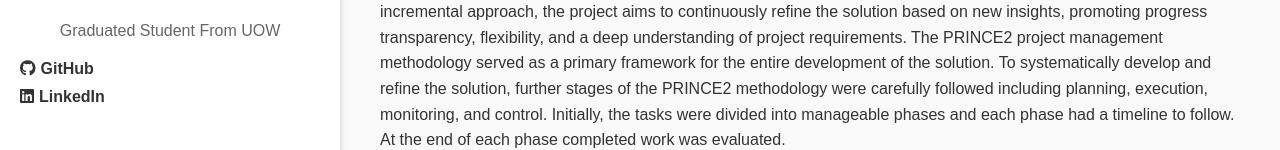
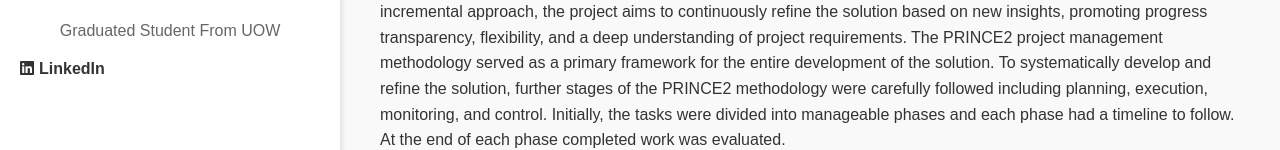
Before and after one commit to ShanukaPasan/shanuka-portfolio, a plain HTML site: page index.html in a window 1280 px wide. Shown: the part 252-402 px from the top of the page. Drawn offline with Linux system fonts and the light colour scheme.

Commit message:
hid the github link

```diff
--- a/index.html
+++ b/index.html
@@ -58,7 +58,7 @@
         <h2>Shanuka Nanayakkara</h2>
         <p>Graduated Student From UOW</p>
         <ul>
-            <li><a href="https://github.com/ShanukaPasan"><i class="fab fa-github icon"></i>GitHub</a></li>
+            <!-- <li><a href="https://github.com/ShanukaPasan"><i class="fab fa-github icon"></i>GitHub</a></li> -->
             <!-- <li><a href="https://huggingface.co/shanukan"><img src="imgs/huggingface.png" alt="huggingface" style="width: 16px; height: 16px; vertical-align: middle;"> HuggingFace</a></li> -->
             <li><a href="https://www.linkedin.com/in/shanuka-nanayakkara/"><i class="fab fa-linkedin icon"></i>LinkedIn</a></li>
         </ul>
```
